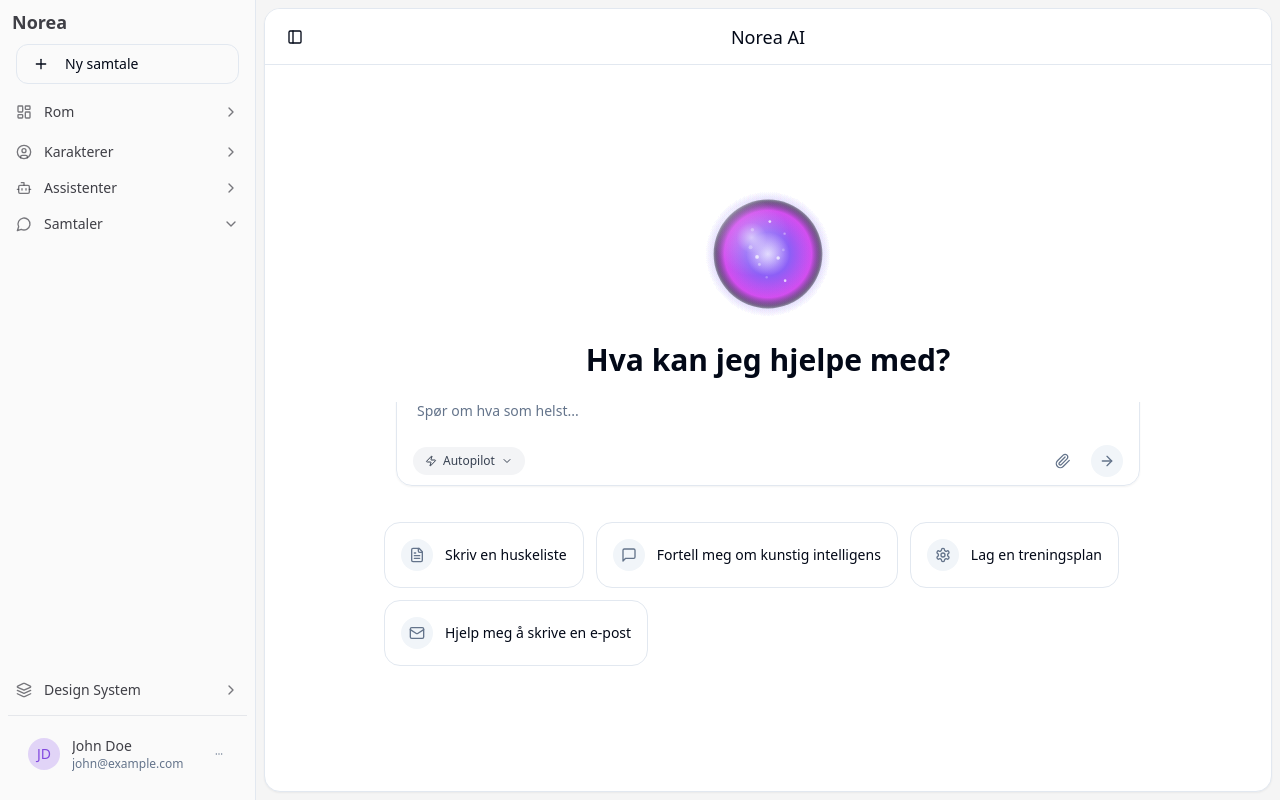
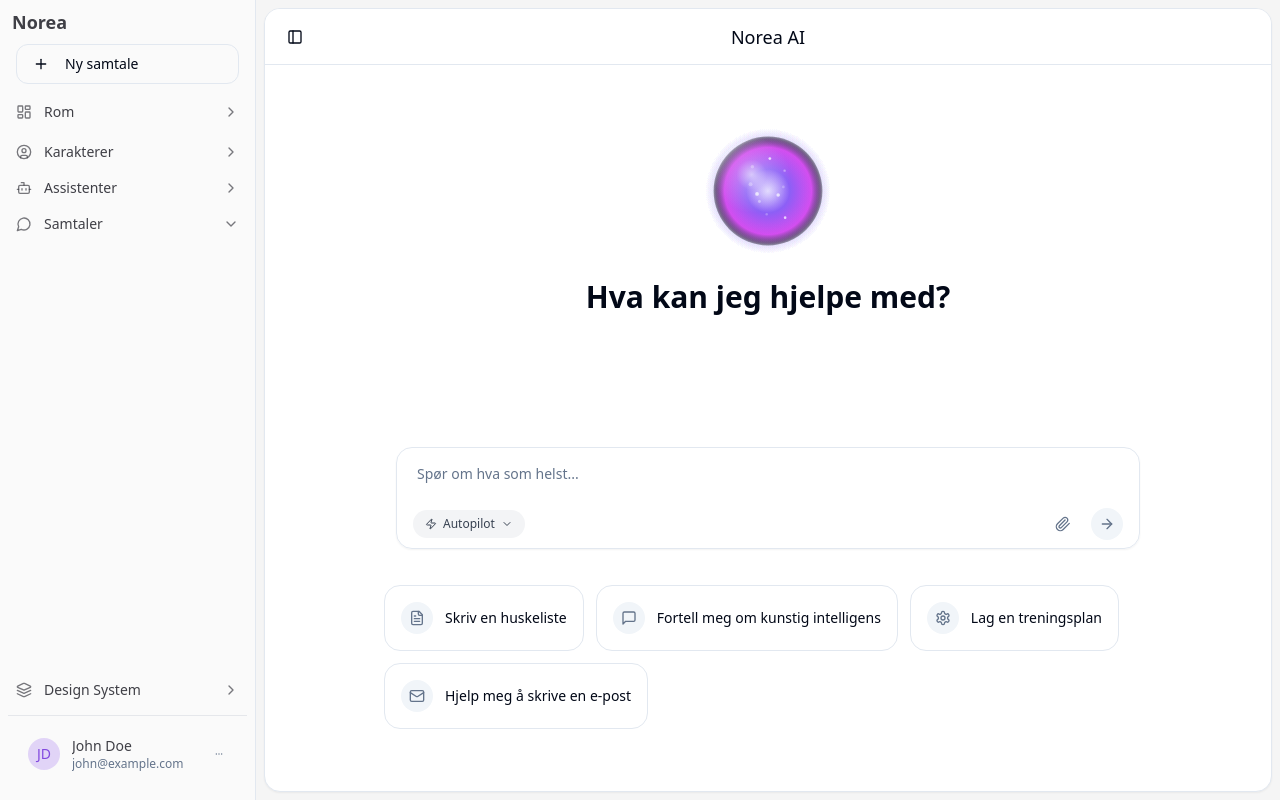
Before and after one commit to 0-1-no/norea-chat-haven, a React (Vite) app: page / in a window 1280 px wide. Built offline with nearby package versions, Linux system fonts and the light colour scheme.

Commit message:
Fix layout issues
The layout is not floating and sticky. This commit fixes these issues.

```diff
--- a/src/components/ChatInterface.tsx
+++ b/src/components/ChatInterface.tsx
@@ -27,7 +27,7 @@ export const ChatInterface: React.FC<ChatInterfaceProps> = ({
         {/* Chat messages would go here */}
       </div>
 
-      <div className="absolute bottom-0 z-10 w-full p-3">
+      <div className="sticky bottom-0 z-10 w-full p-3">
         <div className="max-w-3xl mx-auto">
           <MessageInput
             onSendMessage={handleSendMessage}
--- a/src/pages/ChatDemo.tsx
+++ b/src/pages/ChatDemo.tsx
@@ -1,3 +1,4 @@
+
 import React, { useRef, useEffect } from 'react';
 import { PageContainer } from '@/components/layout/PageContainer';
 import { MessageInput } from "@/components/MessageInput";
@@ -62,7 +63,7 @@ const ChatDemo = () => {
           </div>
         </div>
 
-        <div className="absolute bottom-0 z-10 w-full p-3">
+        <div className="sticky bottom-0 z-10 w-full p-3">
           <div className="max-w-3xl mx-auto">
             <MessageInput
               onSendMessage={handleSendMessage}
```
